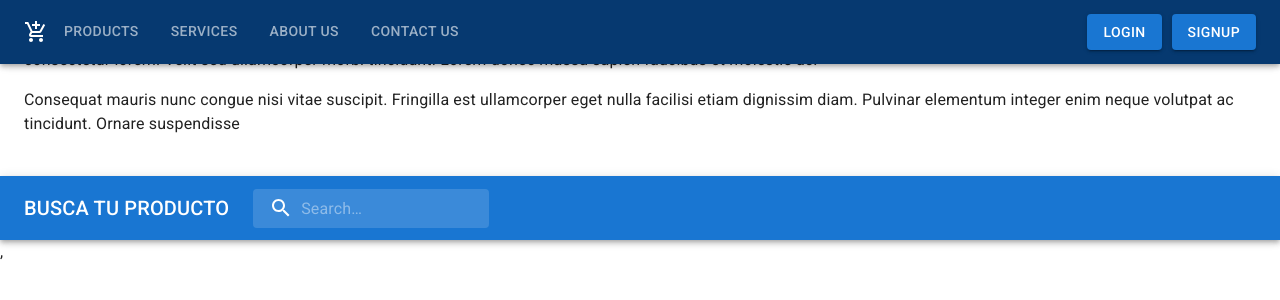
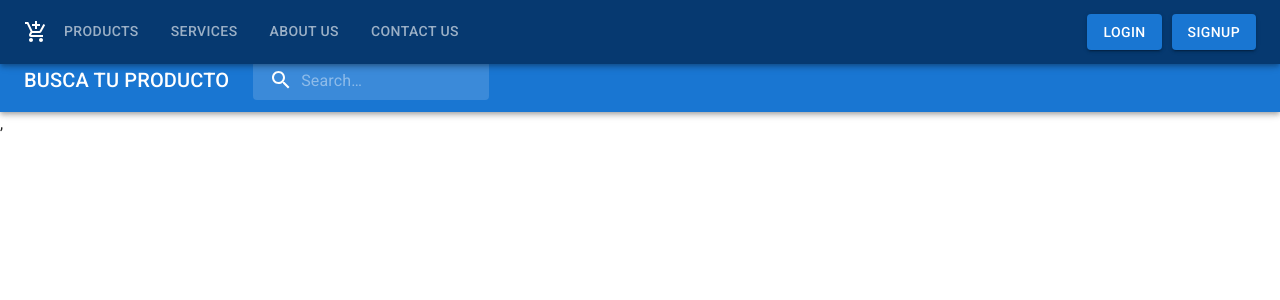
Before and after one commit to natagr23/Agro_App, a React (Create React App) app: page / in a window 1280 px wide. Shown: the top 300 px of the page. Built offline with nearby package versions, Linux system fonts and the light colour scheme.

Commit message:
setting search bar

```diff
--- a/src/components/Navbar/Navbar.js
+++ b/src/components/Navbar/Navbar.js
@@ -66,18 +66,12 @@ const Navbar = () => {
 
       <Box component="main" sx={{ flexGrow: 1, p: 3 }}>
         {/* <DrawerHeader /> */}
-        <Typography paragraph>
-          perdiet proin fermentum leo. Mauris commodo quis imperdiet massa
-          tincidunt. Cras tincidunt lobortis feugiat vivamus at augue. At augue
-          eget arcu dictum varius duis at consectetur lorem. Velit sed
-          ullamcorper morbi tincidunt. Lorem donec massa sapien faucibus et
-          molestie ac.
-        </Typography>
-        <Typography paragraph>
+
+        {/* <Typography paragraph>
           Consequat mauris nunc congue nisi vitae suscipit. Fringilla est
           ullamcorper eget nulla facilisi etiam dignissim diam. Pulvinar
           elementum integer enim neque volutpat ac tincidunt. Ornare suspendisse
-        </Typography>
+        </Typography> */}
       </Box>
     </Box>
   );
```
